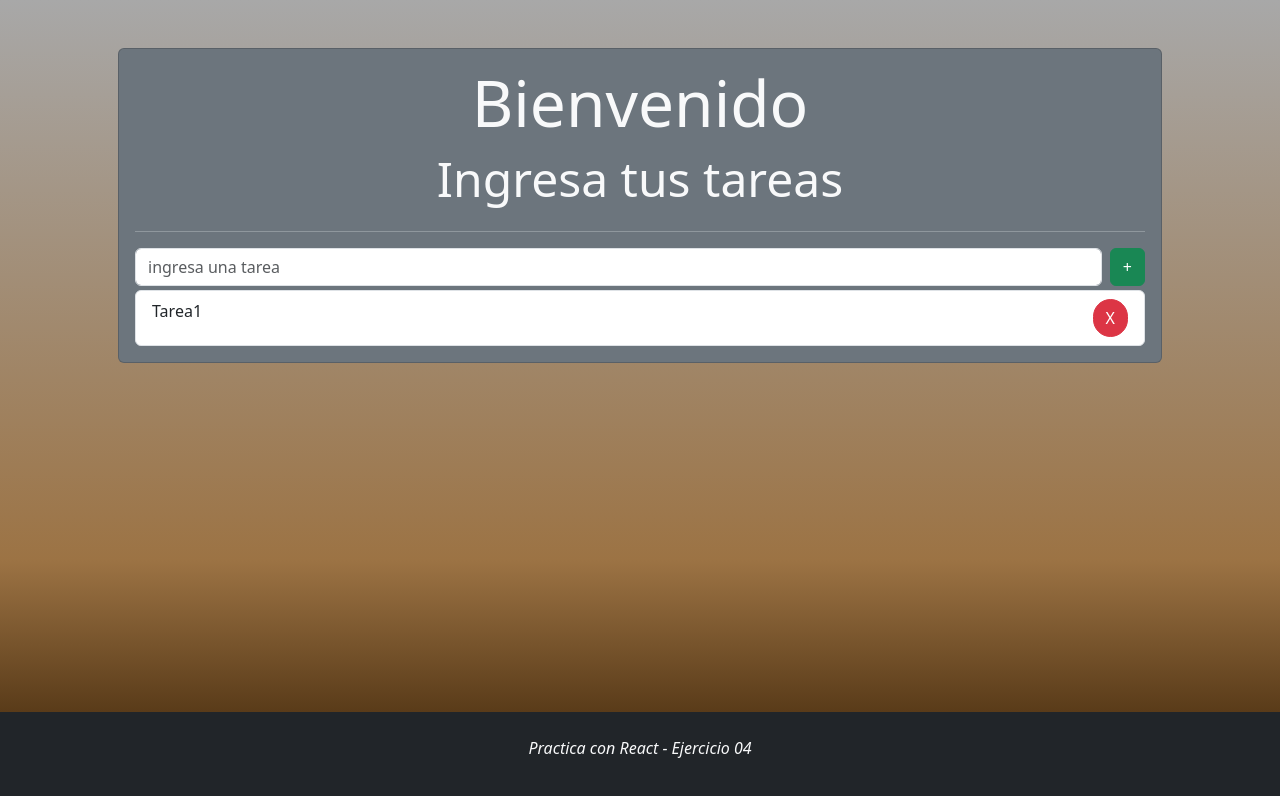
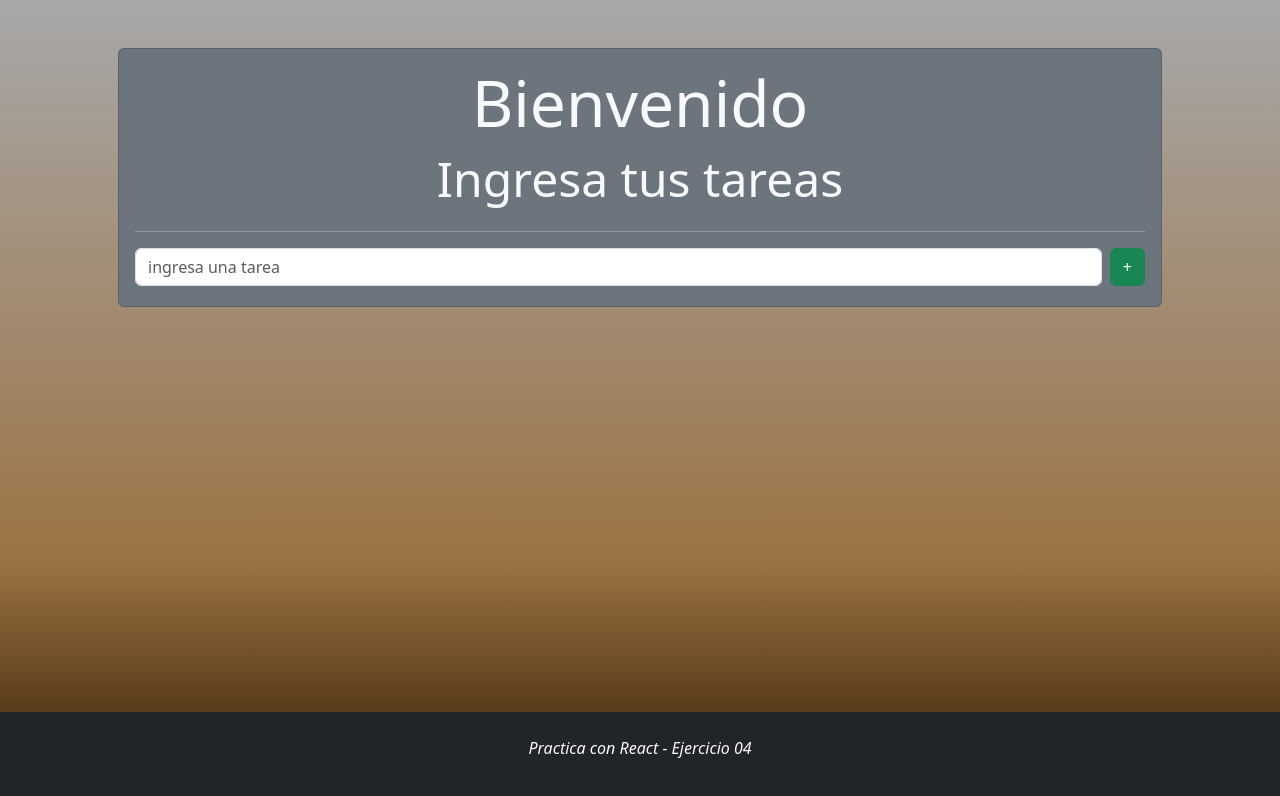
Before and after one commit to Moricegram/ReactTP04, a React (Vite) app: page / in a window 1280 px wide. Shown: the top 796 px of the page. Built offline with nearby package versions, Linux system fonts and the light colour scheme.

Commit message:
Generando Nuevos elementos en  ListaTareas por props

```diff
--- a/src/components/FormularioTarea.jsx
+++ b/src/components/FormularioTarea.jsx
@@ -3,8 +3,8 @@
 import { useState } from "react";
 
 const FormularioTarea = () => {
-  const [tarea, setTarea] = useState(""); //State para los datos del input o form.control
-  const [listaTareas, setListaTareas] = useState([]); //Array para almacenar los states tarea
+  const [tarea, setTarea] = useState(""); //State para los datos del input o form.control. Tarea es el nombre del State.
+  const [listaTareas, setListaTareas] = useState([]); //Array para almacenar los states tarea. listaTareas el nombre del Array.
   //Funcion para controlar el evento onSubmit del Form.
   const handleSubmit = (e) => {
     //para evitar que recargue la pagina por cada evento submit.
@@ -29,7 +29,7 @@
             +
           </Button>
         </Form.Group>
-        <ListaTareas></ListaTareas>
+        <ListaTareas propsListaTareas={listaTareas}></ListaTareas>
       </form>
     </>
   );
--- a/src/components/ListaTareas.jsx
+++ b/src/components/ListaTareas.jsx
@@ -1,10 +1,12 @@
 import { ListGroup } from "react-bootstrap";
 import ItemTarea from "./ItemTarea";
 
-const ListaTareas = () => {
+const ListaTareas = ({ propsListaTareas }) => {
   return (
     <ListGroup>
-      <ItemTarea></ItemTarea>
+       {
+        propsListaTareas.map( ()=> <ItemTarea></ItemTarea> )
+      }
     </ListGroup>
   );
 };
```
